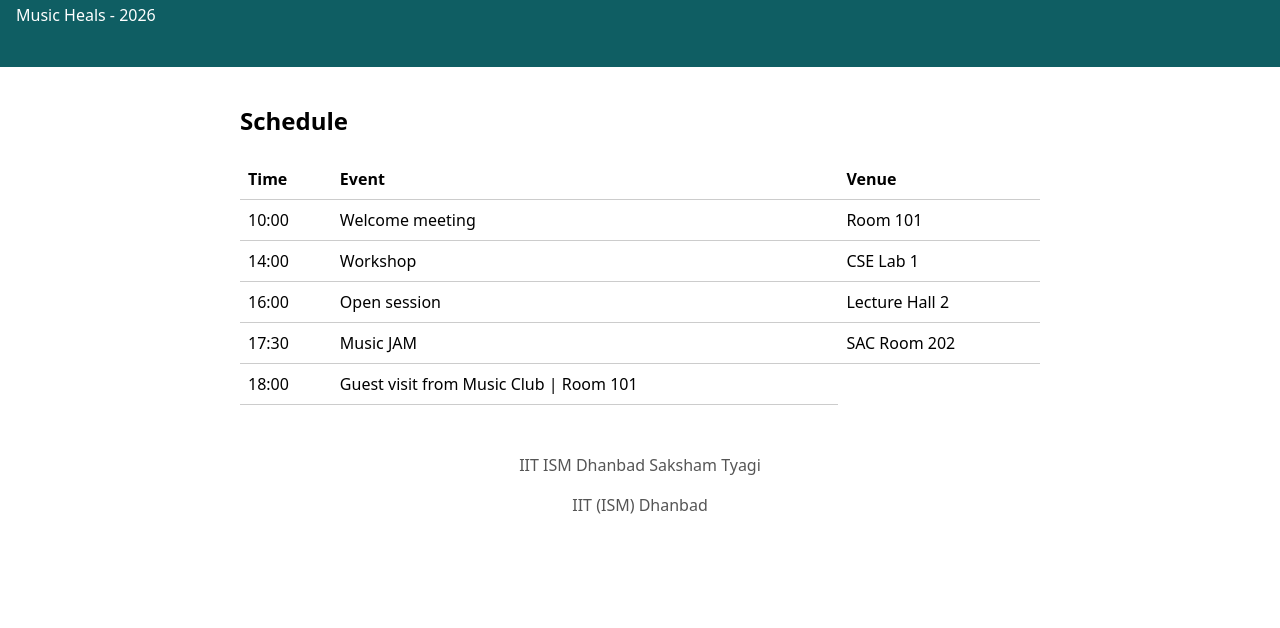
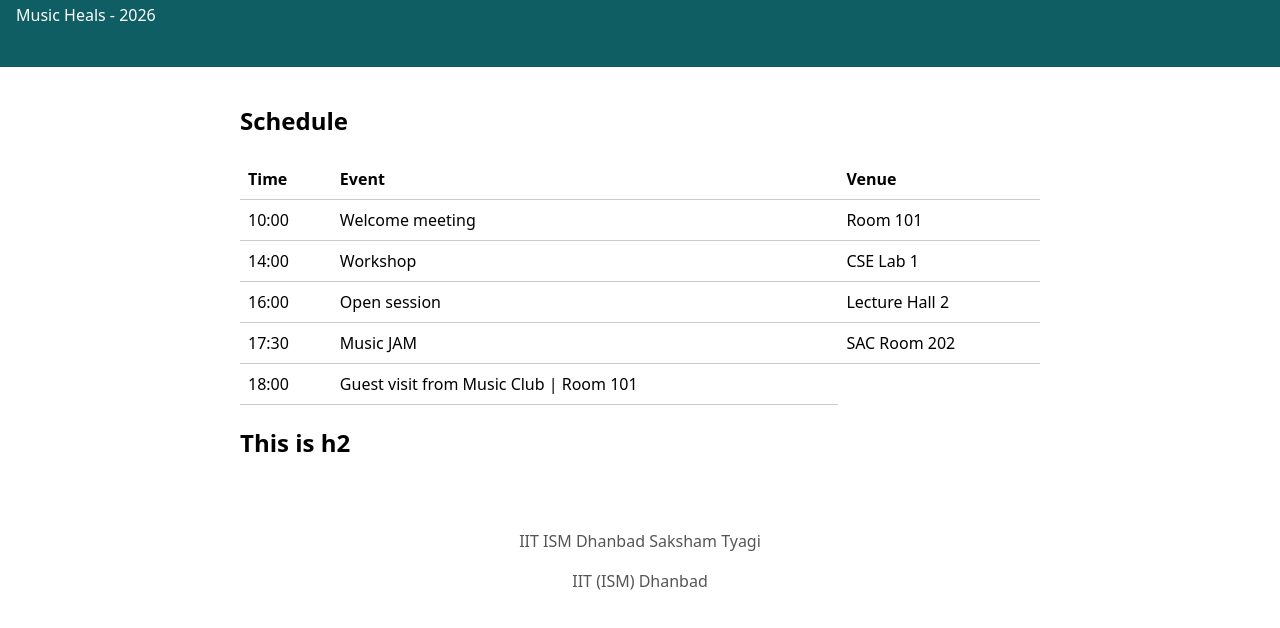
Before and after one commit to Saksham-26JE0675/club-page, a plain HTML site: page index.html in a window 1280 px wide. Shown: the part 112-740 px from the top of the page. Drawn offline with Linux system fonts and the light colour scheme.

Commit message:
Add a contact section

```diff
--- a/index.html
+++ b/index.html
@@ -30,6 +30,9 @@
 	</tbody>
       </table>
     </section>
+    <section id="contact">
+	<h2>This is h2</h2>
+    </section>
   </main>
 
   <footer>
```
